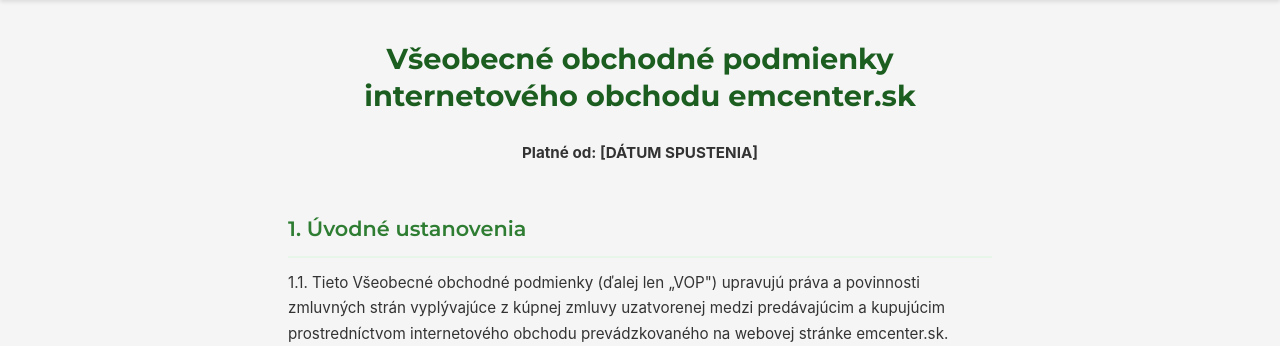
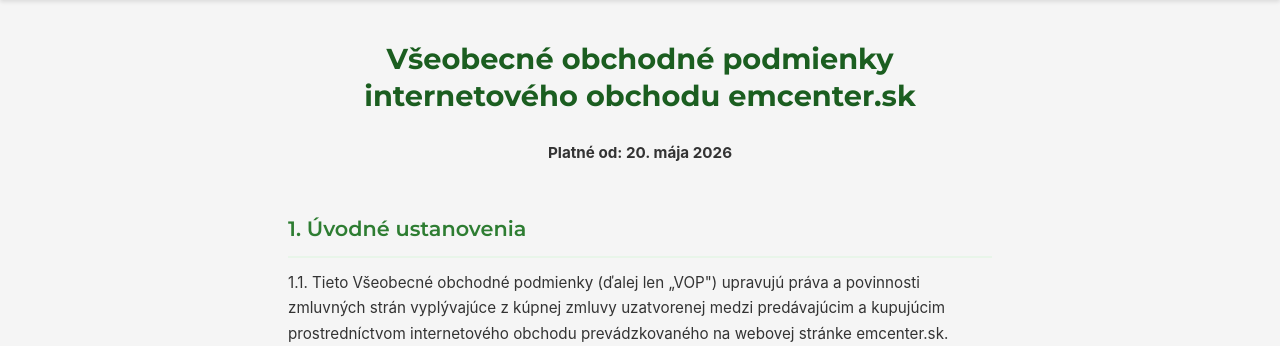
Before and after one commit to rauschiccsk/emcenter-web, a Python web app: template app/templates/vop.html in a window 1280 px wide. Shown: the part 60-406 px from the top of the page. Run offline with Jinja, Linux system fonts and the light colour scheme; the template is opened without the code that fills it, so the values that code supplies are empty.

Commit message:
docs(vop): update VOP — card-only payments, shipping prices, effective date 20.5.2026
- Remove bankový prevod from payment methods (card-only via Comgate)
- Add explicit shipping prices: Packeta Z-BOX 2.50€, courier 3.50€
- Set effective date: 20. mája 2026
- Operator details verified (EM-1 s.r.o.)

Co-Authored-By: Claude Opus 4.6 <noreply@anthropic.com>

```diff
--- a/app/templates/vop.html
+++ b/app/templates/vop.html
@@ -24,7 +24,7 @@
 <section class="legal-content">
     <div class="container">
         <h1 class="legal-title">Všeobecné obchodné podmienky internetového obchodu emcenter.sk</h1>
-        <p class="legal-subtitle"><strong>Platné od: [DÁTUM SPUSTENIA]</strong></p>
+        <p class="legal-subtitle"><strong>Platné od: 20. mája 2026</strong></p>
 
         <div class="legal-sections">
 
@@ -90,7 +90,6 @@
                     <p>4.1. Kupujúci môže uhradiť kúpnu cenu nasledovnými spôsobmi:</p>
                     <ul>
                         <li><strong>Platba platobnou kartou</strong> — prostredníctvom platobnej brány Comgate, a.s. (Visa, Mastercard, Apple Pay, Google Pay)</li>
-                        <li><strong>Bankový prevod</strong> — na základe údajov uvedených v potvrdení objednávky</li>
                     </ul>
 
                     <p>4.2. Pri platbe platobnou kartou je kupujúci presmerovaný na zabezpečenú platobnú stránku poskytovateľa platobných služieb Comgate, a.s. Predávajúci nemá prístup k údajom platobnej karty kupujúceho.</p>
@@ -113,8 +112,9 @@
 
                     <p>5.3. <strong>Cena dopravy:</strong></p>
                     <ul>
+                        <li><strong>Packeta automat (Z-BOX):</strong> 2,50 € s DPH</li>
+                        <li><strong>Kuriér na adresu:</strong> 3,50 € s DPH</li>
                         <li>Pri objednávke v hodnote <strong>35,00 € a viac</strong> (vrátane DPH): <strong>doprava zadarmo</strong></li>
-                        <li>Pri objednávke v hodnote <strong>menej ako 35,00 €</strong>: <strong>[X.XX €]</strong> vrátane DPH</li>
                     </ul>
 
                     <p>5.4. Doručenie je dostupné výlučne na území <strong>Slovenskej republiky</strong>.</p>
@@ -191,7 +191,9 @@
 
                     <p>9.4. Ak sa niektoré ustanovenie týchto VOP stane neplatným alebo neúčinným, nedotýka sa to platnosti ostatných ustanovení.</p>
 
-                    <p>V Komárne, dňa [DÁTUM SPUSTENIA]<br>
+                    <p>Tieto VOP nadobúdajú účinnosť dňa 20. mája 2026.</p>
+
+                    <p>V Komárne, dňa 20. mája 2026<br>
                     EM-1 s.r.o.</p>
                 </div>
             </div>
```
